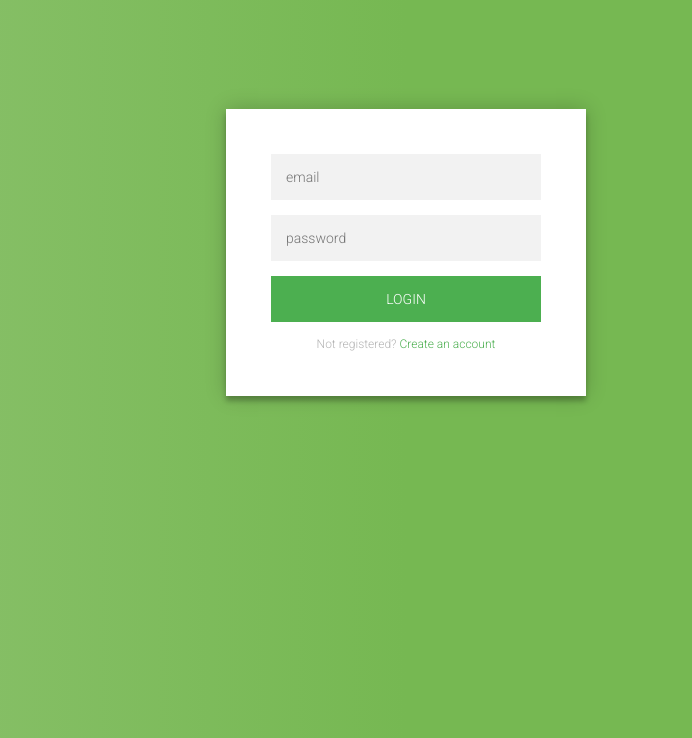
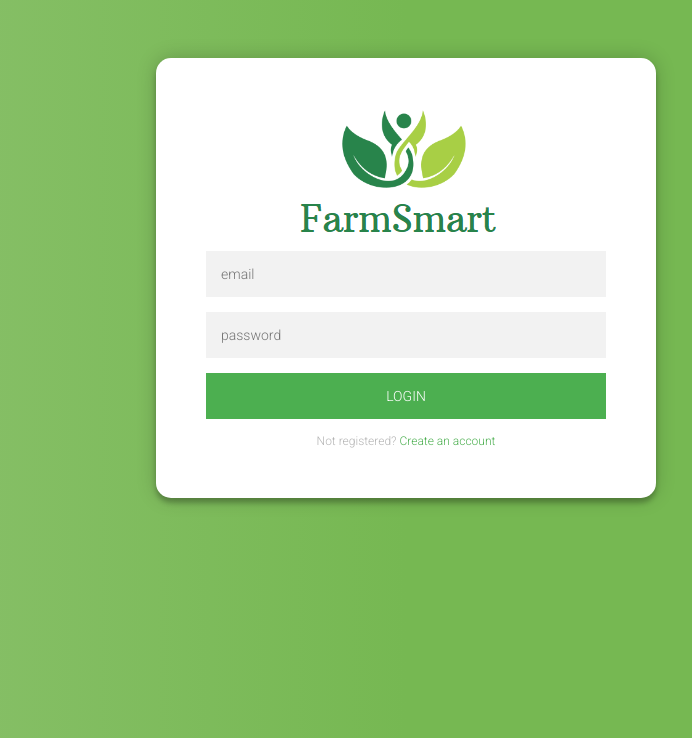
Before and after one commit to Afsaumutoniwase/FarmSmart, a Flask app: page /login in a window 1280 px wide. Shown: the top 738 px of the page, without its empty margins (234-926 px from the left). Run offline with Flask 3, Linux system fonts and the light colour scheme.

Commit message:
revamping login

```diff
--- a/static/css/login.css
+++ b/static/css/login.css
@@ -1,19 +1,22 @@
 @import url(https://fonts.googleapis.com/css?family=Roboto:300);
 
 .login-page {
-  width: 360px;
-  padding: 8% 0 0;
+  width: 500px;
+  padding: 50px 0 0;
   margin: auto;
+  border-radius: 15px;
 }
+
 
 .form {
   position: relative;
   z-index: 1;
   background: #FFFFFF;
-  max-width: 360px;
+  max-width: 500px;
   margin: 0 auto 100px;
-  padding: 45px;
+  padding: 50px;
   text-align: center;
+  border-radius: 15px;
   box-shadow: 0 0 20px 0 rgba(0, 0, 0, 0.2), 0 5px 5px 0 rgba(0, 0, 0, 0.24);
 }
 
@@ -93,7 +96,7 @@
 .container {
   position: relative;
   z-index: 1;
-  max-width: 300px;
+  max-width: 400px;
   margin: 0 auto;
 }
 
--- a/static/js/login.js
+++ /dev/null
@@ -1,3 +0,0 @@
-$('.message a').click(function(){
-    $('form').animate({height: "toggle", opacity: "toggle"}, "slow");
- });
--- a/templates/login.html
+++ b/templates/login.html
@@ -10,8 +10,8 @@
     <script src="https://code.jquery.com/jquery-3.6.0.min.js"></script>
 </head>
 <body>
-
     <div class="login-page">
+        <div class="w-full max-w-md bg-white p-8 rounded-lg shadow-lg relative">
             <!-- Flash messages section -->
             {% with messages = get_flashed_messages(with_categories=true) %}
             {% if messages %}
@@ -22,8 +22,12 @@
                 </ul>
             {% endif %}
             {% endwith %}
+        </div>
 
         <div class="form">
+            <div class="flex justify-center mb-6">
+                <img src="{{ url_for('static', filename='img/main-logo.png') }}" alt="FarmSmart Logo" class="h-5">
+            </div>
             <section id="register-form">
                 <form class="register-form" action="{{ url_for('login') }}" method="POST">
                     <input type="hidden" name="form_type" value="register"/>
@@ -58,6 +62,10 @@
             </section>
         </div>
     </div>
-<script src="../static/js/login.js"></script>
+<script>
+    $('.message a').click(function(){
+    $('form').animate({height: "toggle", opacity: "toggle"}, "slow");
+ });
+</script>
 </body>
 </html>
```
Lines whose indentation alone changed are shown as unchanged.
